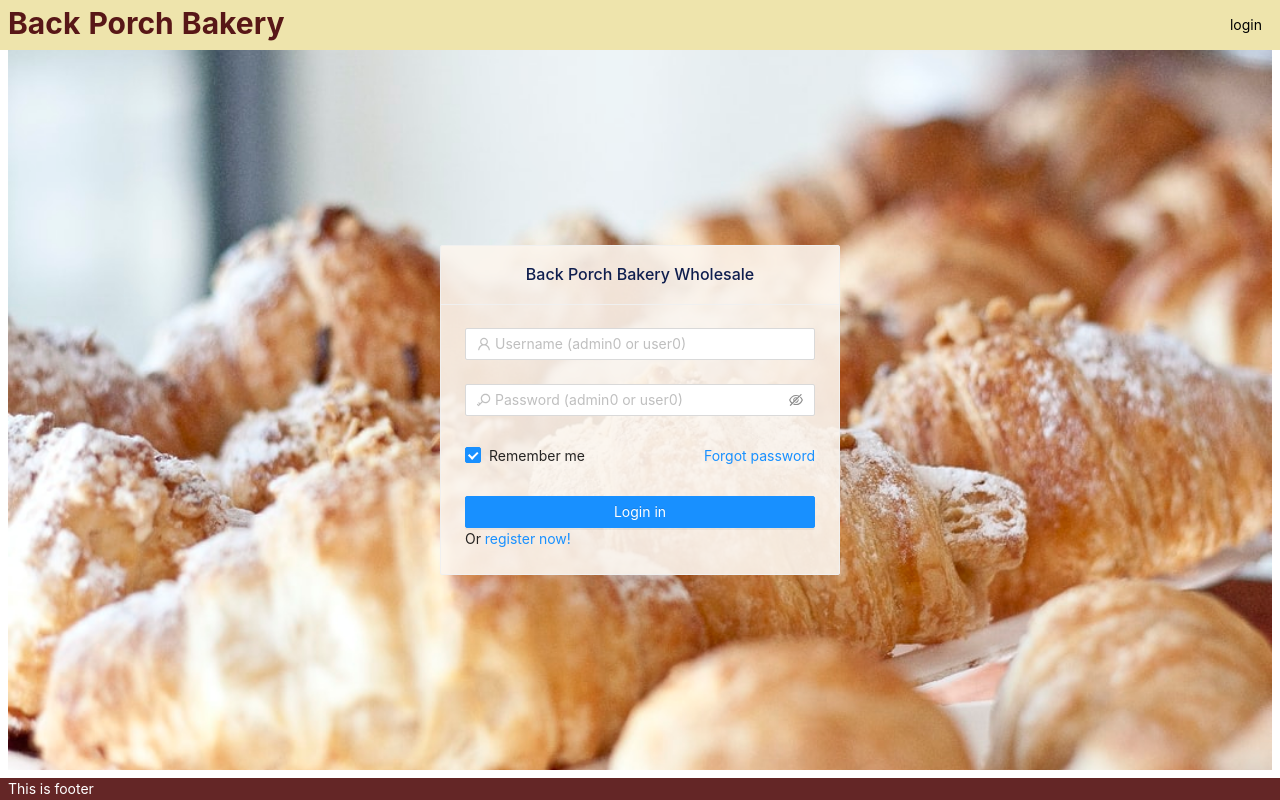
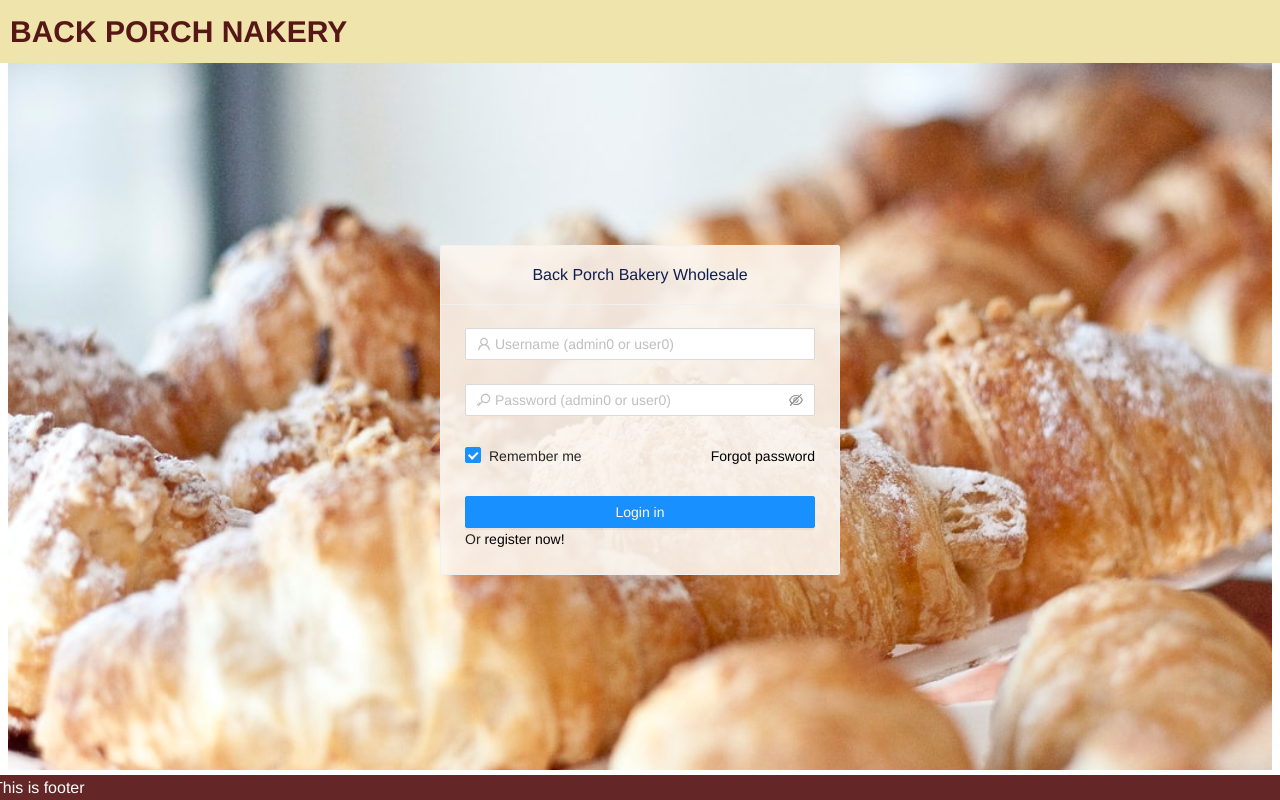
Before and after one commit to BPB-Cal-Poly/BPBWholesaleSite, a React (Create React App) app in the folder frontend/: page /login in a window 1280 px wide. Built offline with nearby package versions, Linux system fonts and the light colour scheme; what aws-amplify would draw is missing.

Commit message:
switch to bootstrap nav bar

```diff
--- a/frontend/package.json
+++ b/frontend/package.json
@@ -14,11 +14,11 @@
     "aws-amplify": "^3.3.23",
     "aws-amplify-react": "^4.2.27",
     "axios": "^0.21.1",
-    "bootstrap": "^4.5.3",
+    "bootstrap": "^4.6.0",
     "copy-webpack-plugin": "^5.0.5",
     "mdi-react": "^6.4.0",
     "react": "^17.0.1",
-    "react-bootstrap": "^1.4.3",
+    "react-bootstrap": "^1.5.2",
     "react-dom": "^17.0.1",
     "react-load-script": "0.0.6",
     "react-mdi": "^0.5.7",
--- a/frontend/src/Admin.js
+++ b/frontend/src/Admin.js
@@ -9,7 +9,7 @@ import {
   BarsOutlined,
   DatabaseOutlined,
 } from "@ant-design/icons";
-import "./styles/layout.css";
+
 import { Route, Switch, Link } from "react-router-dom";
 import ProductList from "./product/ProductList";
 import ProductEdit from "./product/ProductEdit";
--- a/frontend/src/App.js
+++ b/frontend/src/App.js
@@ -1,6 +1,7 @@
 import React from "react";
 import { Route, Redirect, Link, Switch } from "react-router-dom";
 import { Dropdown, Menu, message } from "antd";
+import { Nav, Navbar, NavDropdown } from "react-bootstrap";
 import {
   UserOutlined,
   LoginOutlined,
@@ -14,6 +15,8 @@ import Login from "./user/Login";
 import Admin from "./Admin";
 import { isLogined, getUsername, getUserType, clearToken } from "./utils/utils";
 import "antd/dist/antd.css";
+import "./styles/index.css";
+import './styles/app.css';
 
 class App extends React.Component {
   constructor(props) {
@@ -209,60 +212,40 @@ class App extends React.Component {
     );
     let dropdown =
       userType === "admin" ? (
-        <Dropdown
-          overlay={popMenuAdmin}
-          trigger={["click"]}
-          className="nav-item"
+        <NavDropdown.Item href="/admin/main">Admin</NavDropdown.Item>
+      ) : null;
+    let hello_user = `Hello, ${username}`;
+    let navs = username ? (
+      <NavDropdown title={hello_user} id="collasible-nav-dropdown">
+        {dropdown}
+        <NavDropdown.Item href="/account">Account</NavDropdown.Item>
+        <NavDropdown.Divider />
+        <NavDropdown.Item
+          onSelect={() => {
+            console.log("selected");
+            clearToken();
+            this.updateUser();
+            this.props.history.push("/");
+          }}
         >
-          <div>
-            <UserOutlined />
-            <span>Hello, {username}</span>
-          </div>
-        </Dropdown>
-      ) : (
-        <Dropdown
-          overlay={popMenuCustomer}
-          trigger={["click"]}
-          className="nav-item"
-        >
-          <div>
-            <UserOutlined />
-            <span>Hello, {username}</span>
-          </div>
-        </Dropdown>
-      );
-    let header = username ? (
-      <header>
-        <div>
-          <a className="brand" href="/">
-            Back Porch Bakery
-          </a>
-        </div>
-        <div className="nav">
-          {/* <a href="/cart" className="nav-item">
-            <ShoppingCartOutlined />
-            cart
-          </a> */}
-          {dropdown}
-        </div>
-      </header>
-    ) : (
-      <header className="row">
-        <div>
-          <a className="brand" href="/">
-            Back Porch Bakery
-          </a>
-        </div>
-        <div className="nav">
-          <a href="/login" className="nav-item">
-            login
-          </a>
-        </div>
-      </header>
-    );
+          logout
+        </NavDropdown.Item>
+      </NavDropdown>
+    ) : null;
     return (
       <div className="grid-container">
-        {header}
+
+        <header>
+          <Navbar collapseOnSelect expand="lg" bg="custom" variant="custom">
+            <Navbar.Brand href="/">BACK PORCH NAKERY</Navbar.Brand>
+            <Navbar.Toggle aria-controls="responsive-navbar-nav" />
+            <Navbar.Collapse id="responsive-navbar-nav">
+              <Nav className="mr-auto"></Nav>
+              <Nav>{navs}</Nav>
+            </Navbar.Collapse>
+          </Navbar>
+        </header>
+
         <main>
           <Switch>
             <Route
@@ -294,7 +277,6 @@ class App extends React.Component {
               )}
             ></Route>
 
-
             <Route
               exact
               path="/cart-order"
@@ -306,17 +288,18 @@ class App extends React.Component {
                       state: { from: props.location },
                     }}
                   />
-                ) :
+                ) : (
                   <CartOrderScreen
                     {...props}
                     fakeCategories={this.state.fakeCategories}
                     fakeProducts={this.state.fakeProducts}
                     business={this.getBusiness()}
                   />
+                )
               }
             ></Route>
 
-<Route
+            <Route
               exact
               path="/standing-order"
               render={(props) =>
@@ -327,16 +310,16 @@ class App extends React.Component {
                       state: { from: props.location },
                     }}
                   />
-                ) :
+                ) : (
                   <StandingOrderScreen
                     {...props}
                     fakeCategories={this.state.fakeCategories}
                     fakeProducts={this.state.fakeProducts}
                     business={this.getBusiness()}
                   />
+                )
               }
             ></Route>
-
 
             <Route
               exact
--- a/frontend/src/index.js
+++ b/frontend/src/index.js
@@ -1,8 +1,10 @@
 import React from 'react';
 import ReactDOM from 'react-dom';
 import { BrowserRouter, Route} from "react-router-dom";
-import './styles/index.css';
+import 'bootstrap/dist/css/bootstrap.min.css';
+
 import App from './App';
+
 
 
 ReactDOM.render(
--- a/frontend/src/screens/OrderSelectionScreen.js
+++ b/frontend/src/screens/OrderSelectionScreen.js
@@ -21,12 +21,12 @@ export default class OrderSelectiosnScreen extends React.Component {
           <div className="order-selection-container">
             <div className="order-selection"></div>
             <a className="brand" href="/cart-order">
-              <button className="btn">
+              <button className="selection-btn">
                 <span>CART ORDER</span>
               </button>
             </a>
             <a className="brand" href="/standing-order">
-              <button className="btn">
+              <button className="selection-btn">
                 <span>STANDING ORDER</span>
               </button>
             </a>
--- /dev/null
+++ b/frontend/src/styles/app.css
@@ -0,0 +1,62 @@
+
+
+
+/* layout */
+.grid-container{
+  display: grid;
+  grid-template-areas:
+  'header'
+  'main'
+  'footer';
+  grid-template-columns: 1fr;
+  grid-template-rows: 5rem 1fr auto;
+  height:100%;
+}
+
+header{
+  grid-area: header;
+}
+
+.bg-custom {
+  background-color: #eee4ac;
+}
+
+a.navbar-brand{
+  color: #581717;
+  font-size: 3rem;
+  font-weight: bold;
+
+}
+
+a.nav-link:hover, a.navbar-brand:hover{
+  color:#ff8000;
+  cursor: pointer;
+}
+
+
+
+/* main */
+main {
+  width: 100%;
+  height: 100%;
+  padding-left: 8px;
+  padding-right: 8px;
+}
+
+
+
+/* footer */
+footer{
+  grid-area: footer;
+  background-color: #642626;
+  color: #ffffff;
+  padding-left: 8px;
+  padding-right: 8px;
+}
+
+.main-container {
+  background-image: url("../imgs/background2.jpg");
+  background-repeat: no-repeat;
+  background-position: center;
+  background-size: cover;
+}
--- a/frontend/src/styles/index.css
+++ b/frontend/src/styles/index.css
@@ -1,6 +1,5 @@
-/*  commom */
+
 html{
-  /* 16px x 62.5 = 10px = 1 rem*/
   font-size: 62.5%;
   box-sizing:border-box;
 }
@@ -20,131 +19,42 @@ body{
   -moz-osx-font-smoothing: grayscale;
 }
 
-#root{
-  height: 100%;
+/* h1,h2,h3, h4 {
+  margin: 0;
+  font-weight: normal;
+} */
+
+/* h1 {
+  color: black;
+} */
+
+.add-button{
+  display:flex;
+  justify-content: flex-end;
 }
 
-
-
-h1,h2,h3, h4 {
-  margin: 0;
-  font-weight: normal;
+.customer-center {
+  display: flex;
+  flex-direction: column;
+  justify-content: center;
+  align-items: center;
 }
 
-h1 {
+.ant-card.card-transparent{
+  background-color: rgba(252, 246, 238, 0.9);
+}
+.align-right {
+  text-align: right;
+}
+
+.align-left {
+  text-align: left;
+}
+
+#Form.Item {
+  text-align: left;
+}
+
+a {
   color: black;
 }
-
-section {
-  display: flex;
-  flex-direction: column;
-}
-
-
-/* nav {
-  display: flex;
-  flex-direction: row;
-  justify-content: space-around;
-  align-items: center;
-  width: 100%;
-  box-sizing: border-box;
-  background-color: lightblue;
-} */
-
-.buttons {
-  text-align: center;
-}
-
-/* layout */
-.grid-container{
-  display: grid;
-  grid-template-areas:
-  'header'
-  'main'
-  'footer';
-  grid-template-columns: 1fr;
-  grid-template-rows: 5rem 1fr auto;
-  height:100%;
-}
-
-header{
-  grid-area: header;
-  background-color: #eee4ac;
-  color: #ffffff;
-  padding-left: 8px;
-  padding-right: 8px;
-}
-
-
-/* header */
-header .nav-item{
-  color: #000000;
-  padding:1rem;
-  text-decoration: none;
-}
-
-a.brand{
-  color: #581717;
-  font-size: 3rem;
-  font-weight: bold;
-}
-
-.nav-item:hover{
-  color:#ff8000;
-  cursor: pointer;
-}
-
-header {
-  display:flex;
-  flex-wrap: wrap;
-  flex-direction: row;
-  justify-content: space-between;
-  /* align-items: center; */
-  /* align-items: flex-start; */
-}
-@media (min-width: 200px) and (max-width: 400px) {
-  header{
-    flex-direction: column;
-    align-items: flex-start;
-  }
-  .grid-container{
-    grid-template-rows: 9rem 1fr auto;
-    height:100%;
-  }
-}
-.nav {
-  display:flex;
-  flex-wrap: wrap;
-  flex-direction: row;
-  justify-content: space-between;
-  align-items: center;
-  /* align-items: flex-start; */
-}
-
-
-
-/* main */
-main {
-  width: 100%;
-  height: 100%;
-  padding-left: 8px;
-  padding-right: 8px;
-}
-
-
-
-/* footer */
-footer{
-  grid-area: footer;
-  background-color: #642626;
-  color: #ffffff;
-  padding-left: 8px;
-  padding-right: 8px;
-}
-
-.main-container {
-  background-image: url("../imgs/background2.jpg");
-  background-repeat: no-repeat;
-  background-position: center;
-  background-size: cover;
-}
--- a/frontend/src/styles/layout.css
+++ /dev/null
@@ -1,49 +0,0 @@
-.logo{
-    height:32px;
-    margin:10px;
-    font-size: 20px;
-    color:#ffffff;
-    text-align:center;
-}
-
-.menu{
-    min-height: 100%;
-    color:antiquewhite;
-}
-
-.site-layout-background {
-    background: #fff;
-    padding: 24;
-    min-height: 360;
-}
-
-.list-div{
-    width: 100%;
-}
-
-.add-button{
-  display:flex;
-  justify-content: flex-end;
-}
-
-.customer-center {
-  display: flex;
-  flex-direction: column;
-  justify-content: center;
-  align-items: center;
-}
-
-.ant-card.card-transparent{
-  background-color: rgba(252, 246, 238, 0.9);
-}
-.align-right {
-  text-align: right;
-}
-
-.align-left {
-  text-align: left;
-}
-
-#Form.Item {
-  text-align: left;
-}
--- a/frontend/src/styles/order-selection.css
+++ b/frontend/src/styles/order-selection.css
@@ -1,5 +1,5 @@
 @import url('https://fonts.googleapis.com/css?family=Fjalla+One');
-.btn {
+.selection-btn {
   width: 240px;
   height: 80px;
   cursor: pointer;
@@ -13,13 +13,13 @@
 }
 
 
-.btn:hover {
+.selection-btn:hover {
   transition: 0.5s ease-in-out;
   background: #ffd9c0;
 }
 
 
-.btn span {
+.selection-btn span {
   font-family: 'Fjalla One', sans-serif;
   color: rgb(255, 255, 255);
   font-weight: bold;
@@ -42,7 +42,7 @@
     justify-content: center;
     align-items: center;
   }
-  .btn {
+  .selection-btn {
     margin-bottom: 3rem;
     width: 260px;
   }
```
Also changed, not shown: 1 other file (tests, documents, lock files or other folders).
